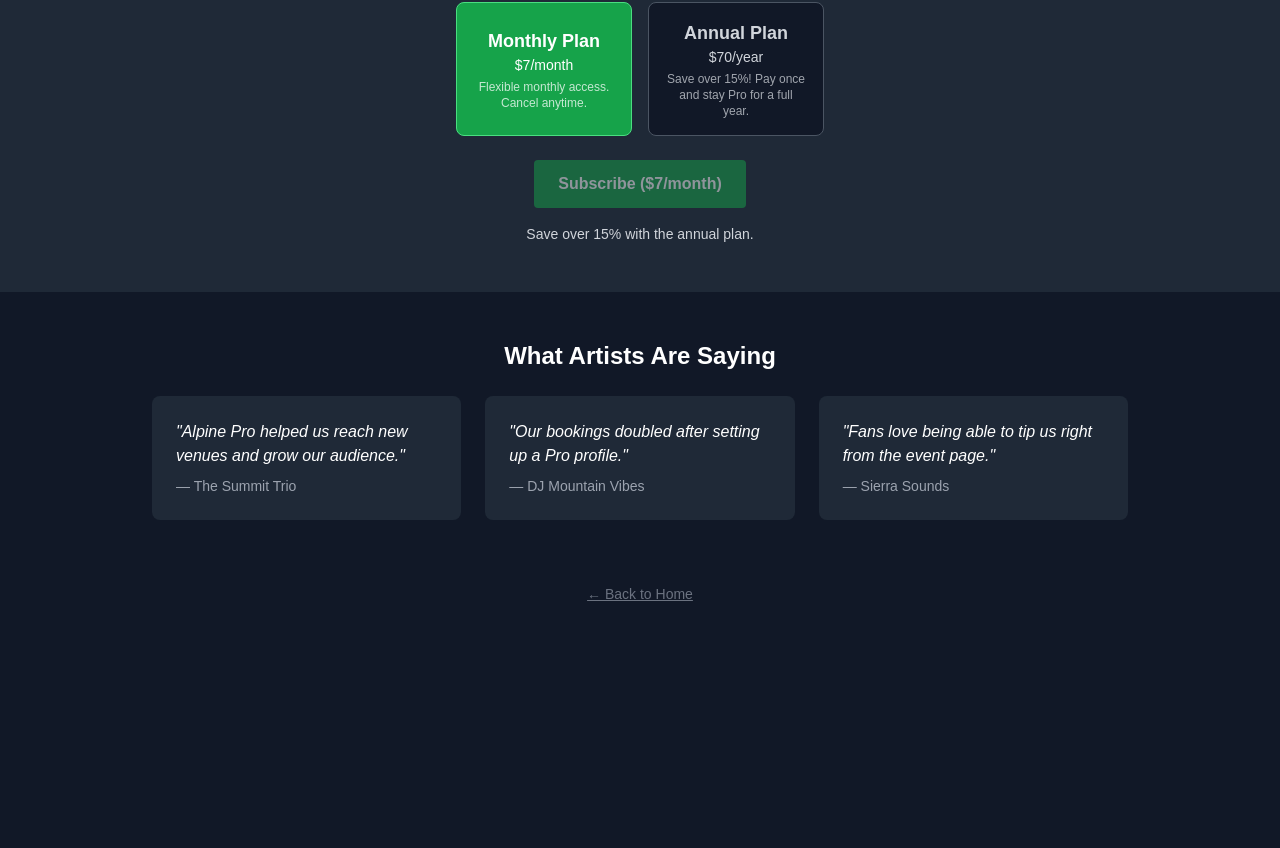
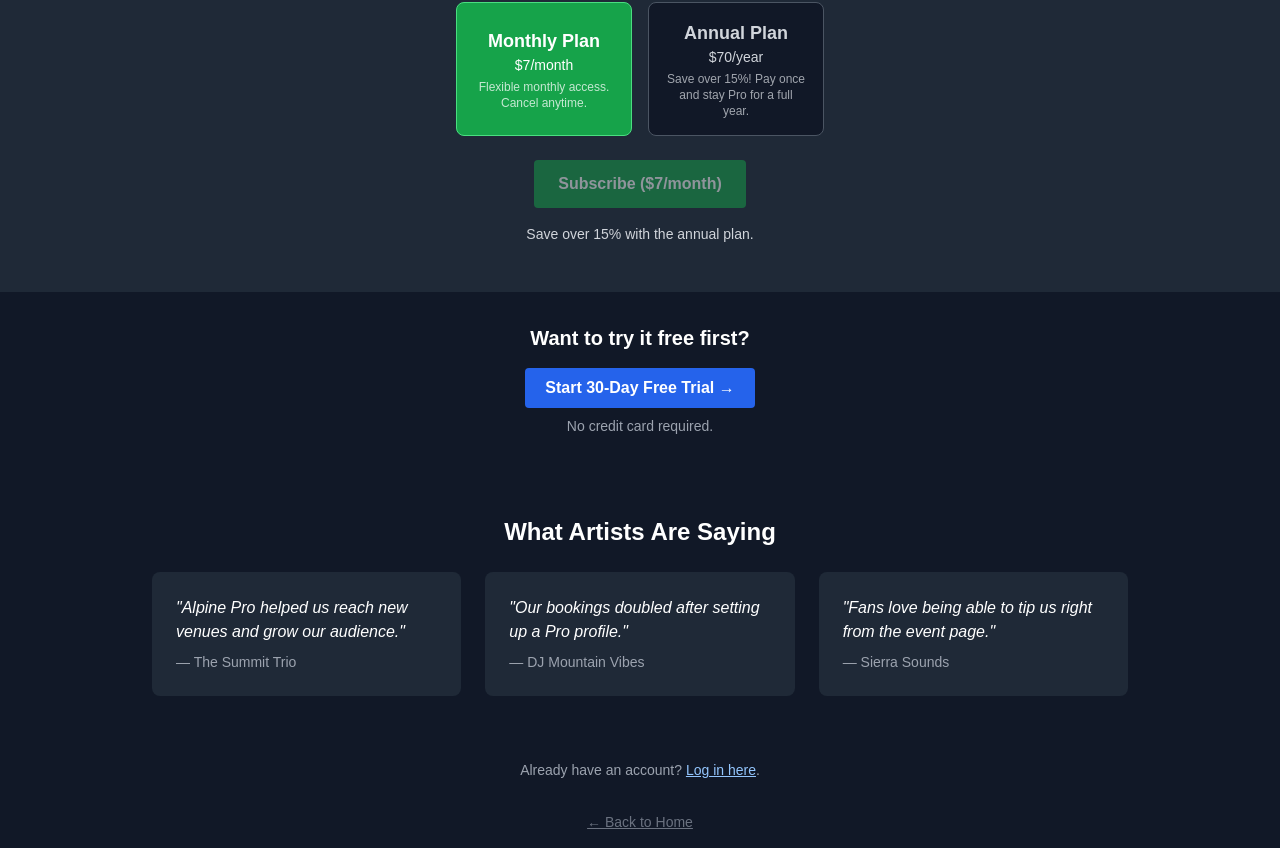
Before and after one commit to rpoole444/cos-livewire-fe, a Next.js app: page /upgrade in a window 1280 px wide. Shown: the part 734-1582 px from the top of the page. Before the commit the page ends 1354 px from the top, so only its background shows below. Built offline with nearby package versions, Linux system fonts and the light colour scheme; no server answers.

Commit message:
fix flow of artist directory and pro signup

```diff
--- a/src/pages/artists/index.tsx
+++ b/src/pages/artists/index.tsx
@@ -56,7 +56,7 @@ export default function ArtistDirectoryPage() {
       <div className="mb-6 bg-indigo-800 text-white p-4 rounded-xl shadow-xl text-center">
         <h2 className="text-2xl font-bold">🎙️ Discover Local Talent</h2>
         <p className="text-gray-200">Browse Alpine Pro artists and support your local scene.</p>
-        <Link href="/artist-signup">
+        <Link href="/upgrade">
           <button className="mt-3 bg-green-600 hover:bg-green-700 text-white px-5 py-2 rounded font-semibold">
             Become an Alpine Pro Artist →
           </button>
--- a/src/pages/upgrade.tsx
+++ b/src/pages/upgrade.tsx
@@ -130,6 +130,18 @@ export default function UpgradePage() {
           </div>
         </section>
 
+        <section className="py-8 text-center">
+          <h3 className="text-xl font-semibold mb-2">Want to try it free first?</h3>
+          <Link
+            href="/artist-signup"
+            className="inline-block mt-2 bg-blue-600 hover:bg-blue-700 text-white px-5 py-2 rounded font-semibold"
+          >
+            Start 30-Day Free Trial →
+          </Link>
+          <p className="text-sm text-gray-400 mt-2">No credit card required.</p>
+        </section>
+
+
         <section className="py-12 px-6 max-w-5xl mx-auto">
           <h2 className="text-2xl font-semibold text-center mb-6">What Artists Are Saying</h2>
           <div className="grid gap-6 md:grid-cols-3">
@@ -141,6 +153,14 @@ export default function UpgradePage() {
             ))}
           </div>
         </section>
+        <section className="text-center py-4">
+          <p className="text-sm text-gray-400">
+            Already have an account?{' '}
+            <Link href="/LoginPage" className="underline text-blue-300 hover:text-blue-400">
+              Log in here
+            </Link>.
+          </p>
+        </section>
       </main>
 
       <footer className="text-center text-sm text-gray-500 py-4">
```
